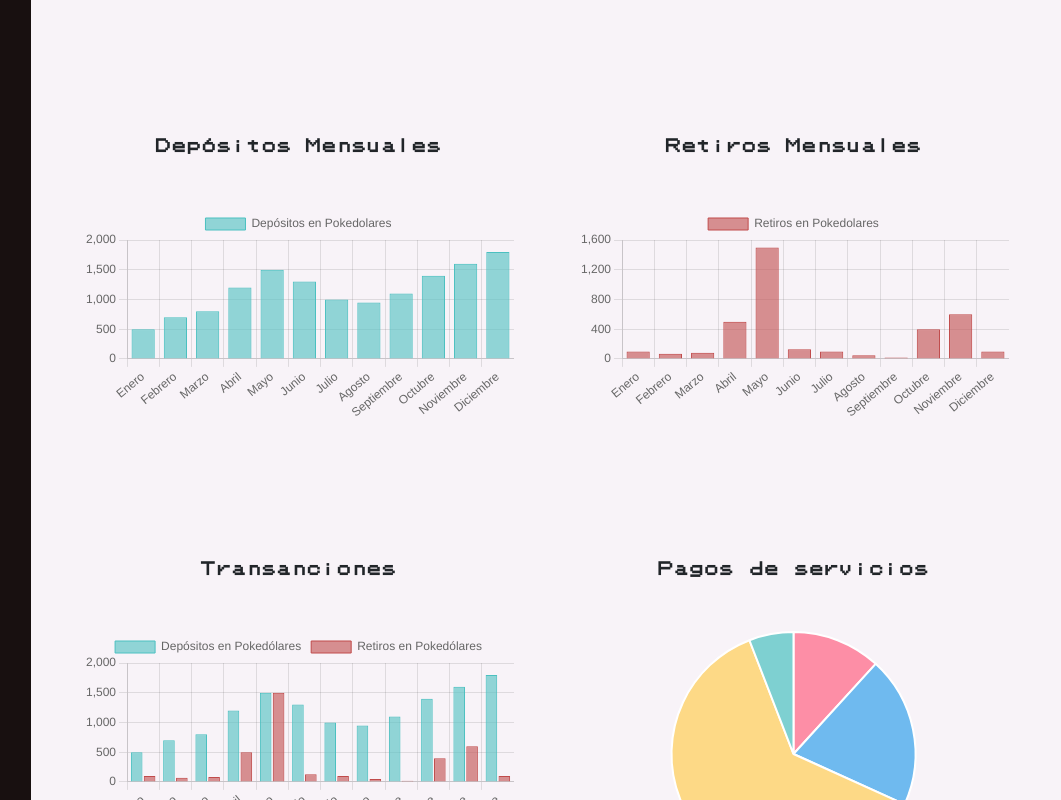
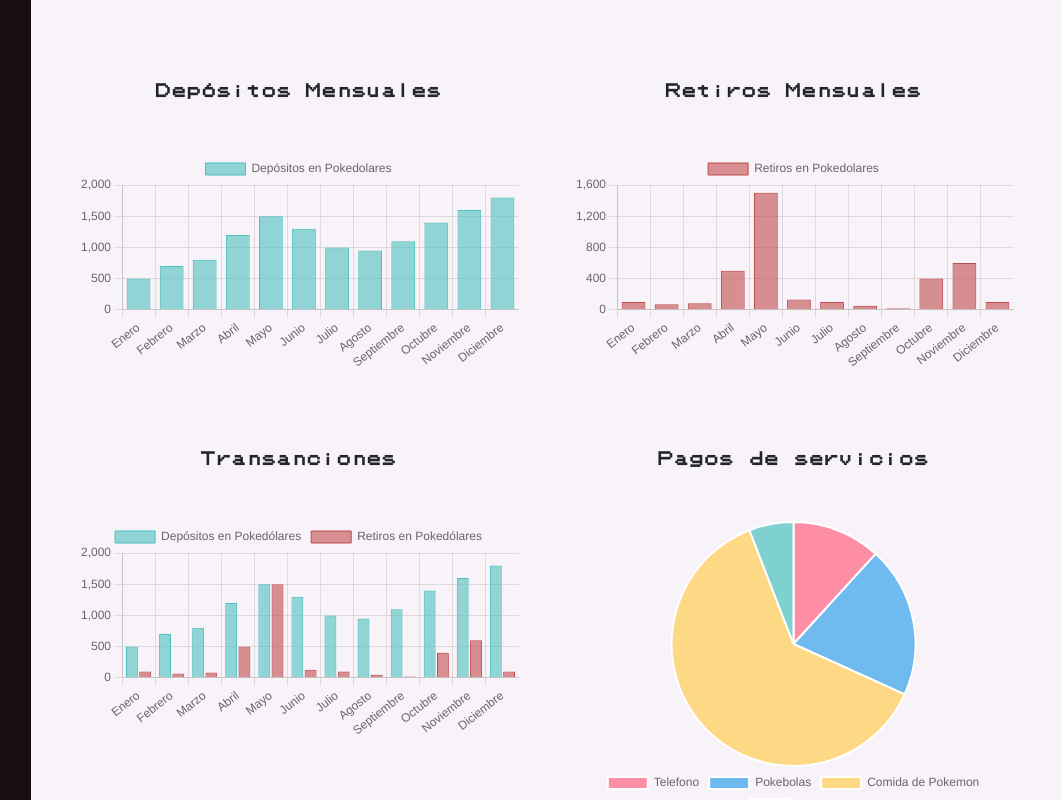
Before and after one commit to T1Falso/PokeBankDAW, a website: page pages/graficos.html in a window 1280 px wide. Shown: the top 800 px of the page, 219-1280 px from the left. Drawn offline with nearby package versions, Linux system fonts and the light colour scheme.

Commit message:
Arreglar layout graficos

```diff
--- a/css/style.css
+++ b/css/style.css
@@ -108,8 +108,8 @@ body {
   width: 100%;
   max-width: 800px;
   margin: auto;
-  padding: 20px;
-  margin-top: 100px;
+  padding: 15px;
+  margin-top: 50px;
 }
 
 .titulo-charts {
```
